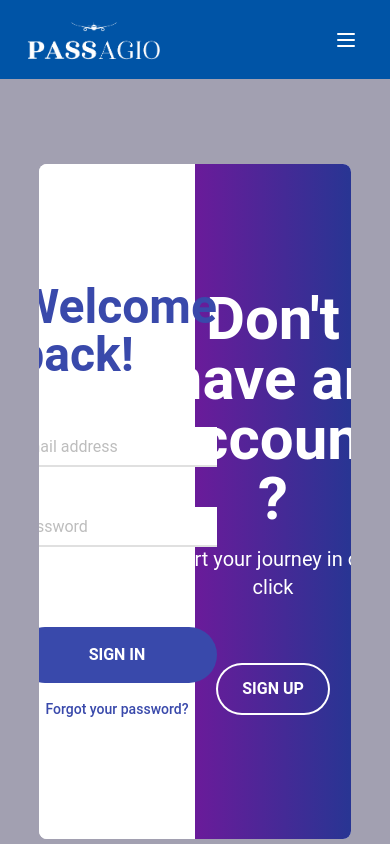
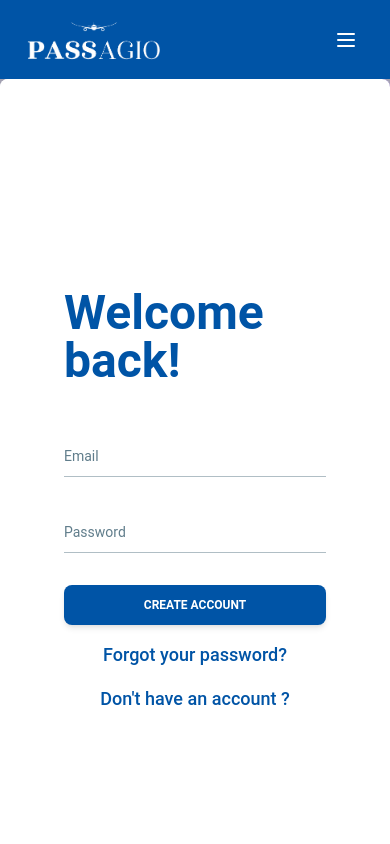
Before and after one commit to Abdo-Ahmed-Mostafa/booking-front, a Next.js app: page /login in a window 390 px wide. Shown: the top 844 px of the page. Built offline with nearby package versions, Linux system fonts and the light colour scheme.

Commit message:
update responsive system login and handel function system login

```diff
--- a/app/layout.js
+++ b/app/layout.js
@@ -2,6 +2,7 @@ import localFont from "next/font/local";
 import "./globals.css";
 import HomeNav from "@/components/UI/navbar/HomeNav";
 import Footer from "@/components/UI/footer/Footer";
+import { Toaster } from "react-hot-toast";
 
 const geistSans = localFont({
   src: "./fonts/GeistVF.woff",
@@ -26,6 +27,7 @@ export default function RootLayout({ children }) {
         suppressHydrationWarning
         className={`${geistSans.variable} ${geistMono.variable} antialiased flex flex-col min-h-screen justify-between`}
       >
+        <Toaster />
         <HomeNav />
         {children}
         <Footer />
--- a/app/login/page.jsx
+++ b/app/login/page.jsx
@@ -1,5 +1,4 @@
 import LoginPage from "@/components/UI/LoginPage/LoginPage";
-
 const Login = () => {
   return (
     <div className="flex items-center justify-center h-screen bg-[#a2a0b1]">
--- a/components/UI/LoginPage/LoginPage.js
+++ b/components/UI/LoginPage/LoginPage.js
@@ -10,45 +10,49 @@ const LoginPage = () => {
   const overlayBg =
     "bg-gradient-to-r from-blue-800 via-purple-800 to-indigo-800";
 
+  const toggleAnimation = () => {
+    setIsAnimated(!isAnimated);
+  };
+
   return (
-    <div className="h-4/5 w-4/5 bg-white relative overflow-hidden rounded-lg">
+    <div className="h-full w-full md:w-4/5 flex flex-col bg-white relative overflow-hidden rounded-lg">
       <div
         id="signin"
-        className={`bg-white absolute top-0 left-0 h-full w-1/2 flex justify-center items-center transition-all duration-700 ease-in-out z-20 ${
+        className={`bg-white absolute top-0 left-0 h-full w-full md:w-1/2 flex justify-center items-center transition-all duration-700 ease-in-out z-20 ${
           isAnimated ? "translate-x-full opacity-0" : ""
         }`}
       >
-        <SigninForm />
+        <SigninForm toggleAnimation={toggleAnimation} />
       </div>
 
       <div
         id="signup"
-        className={`absolute top-0 left-0 h-full w-1/2 flex justify-center items-center transition-all duration-700 ease-in-out ${
+        className={`bg-white absolute top-0 left-0 h-full w-full  md:w-1/2 flex justify-center items-center transition-all duration-700 ease-in-out ${
           isAnimated
-            ? "translate-x-full opacity-100 z-50 animate-show"
+            ? "md:translate-x-full opacity-100 z-50 animate-show"
             : "opacity-0 z-10"
         }`}
       >
         <div className="h-full w-full flex justify-center items-center">
-          <SignupForm />
+          <SignupForm toggleAnimation={toggleAnimation} />
         </div>
       </div>
 
       <div
         id="overlay-container"
-        className={`absolute top-0 left-1/2 w-1/2 h-full overflow-hidden transition transition-transform duration-700 ease-in-out z-100 ${
+        className={`absolute top-0 left-1/2 w-full md:w-1/2 h-full overflow-hidden transition-all duration-700 ease-in-out z-100 ${
           isAnimated ? "-translate-x-full" : ""
         }`}
       >
         <div
           id="overlay"
-          className={`${overlayBg} relative -left-full h-full w-[200%] transform transition transition-transform duration-700 ease-in-out ${
+          className={`${overlayBg} relative -left-full h-full w-[200%] transform transition-all duration-700 ease-in-out ${
             isAnimated ? "translate-x-1/2" : "translate-x-0"
           }`}
         >
           <div
             id="overlay-left"
-            className={`w-1/2 h-full absolute flex justify-center items-center top-0 transform -translate-x-[20%] transition transition-transform duration-700 ease-in-out ${
+            className={`w-full md:w-1/2 h-full absolute flex justify-center items-center top-0 transform -translate-x-[20%] transition-all duration-700 ease-in-out ${
               isAnimated ? "translate-x-0" : "-translate-x-[20%]"
             }`}
           >
@@ -59,7 +63,7 @@ const LoginPage = () => {
           </div>
           <div
             id="overlay-right"
-            className={`w-1/2 h-full absolute flex justify-center items-center top-0 right-0 transform transition transition-transform duration-700 ease-in-out ${
+            className={`w-full md:w-1/2 h-full absolute flex justify-center items-center top-0 right-0 transform transition-all duration-700 ease-in-out ${
               isAnimated ? "translate-x-[20%]" : "translate-x-0"
             }`}
           >
--- a/components/UI/LoginPage/SigninForm.js
+++ b/components/UI/LoginPage/SigninForm.js
@@ -1,65 +1,75 @@
 "use client";
+import { Button, Input } from "@material-tailwind/react";
+import Link from "next/link";
 import { useState } from "react";
 
-const SigninForm = () => {
-  const [email, setEmail] = useState("");
-  const [password, setPassword] = useState("");
-
+const SigninForm = ({ toggleAnimation }) => {
+  const [data, setData] = useState({
+    email: "",
+    password: "",
+  });
+  const handelFormSend = async (e) => {
+    e.preventDefault();
+    const sendData = await fetch(`/api/`, {
+      method: "POST",
+      headers: {
+        "Content-Type": "application/json",
+      },
+      body: JSON.stringify(data),
+    });
+    const response = await sendData.json();
+    if (response.statues != 201) {
+      toast.error(response.message);
+    }
+  };
   return (
     <div className="selection:bg-indigo-500 selection:text-white">
       <div className="flex justify-center items-center">
         <div className="p-8 flex-1">
           <div className="mx-auto overflow-hidden">
             <div className="p-8">
-              <h1 className="text-5xl font-bold text-indigo-600">
+              <h1 className="text-5xl font-bold text-mainBlue">
                 Welcome back!
               </h1>
 
-              <form className="mt-12" action="" method="POST">
-                <div className="relative">
-                  <input
-                    id="signin-email"
-                    name="email"
-                    type="text"
-                    className="peer h-10 w-full border-b-2 border-gray-300 text-gray-900 placeholder-transparent focus:outline-none focus:border-indigo-600"
-                    placeholder="john@doe.com"
-                  />
-                  <label
-                    htmlFor="email"
-                    className="absolute left-0 -top-3.5 text-gray-600 text-sm transition-all peer-placeholder-shown:text-base peer-placeholder-shown:text-gray-400 peer-placeholder-shown:top-2 peer-focus:-top-3.5 peer-focus:text-gray-600 peer-focus:text-sm"
-                  >
-                    Email address
-                  </label>
-                </div>
-                <div className="mt-10 relative">
-                  <input
-                    id="signin-password"
-                    type="password"
-                    name="password"
-                    className="peer h-10 w-full border-b-2 border-gray-300 text-gray-900 placeholder-transparent focus:outline-none focus:border-indigo-600"
-                    placeholder="Password"
-                  />
-                  <label
-                    htmlFor="password"
-                    className="absolute left-0 -top-3.5 text-gray-600 text-sm transition-all peer-placeholder-shown:text-base peer-placeholder-shown:text-gray-400 peer-placeholder-shown:top-2 peer-focus:-top-3.5 peer-focus:text-gray-600 peer-focus:text-sm"
-                  >
-                    Password
-                  </label>
-                </div>
+              <form
+                className="mt-12 flex flex-col gap-8"
+                onSubmit={(e) => handelFormSend(e)}
+              >
+                <Input
+                  variant="standard"
+                  label="Email"
+                  placeholder="Email"
+                  value={data.email}
+                  onChange={(e) => setData({ ...data, email: e.target.value })}
+                />
+                <Input
+                  variant="standard"
+                  label="Password"
+                  placeholder="Password"
+                  type="password"
+                  value={data.password}
+                  onChange={(e) =>
+                    setData({ ...data, password: e.target.value })
+                  }
+                />
+                <Button className="bg-mainBlue" type="submit">
+                  Create account
+                </Button>
+              </form>
 
-                <input
-                  type="submit"
-                  value="Sign in"
-                  className="mt-20 px-8 py-4 uppercase rounded-full bg-indigo-600 hover:bg-indigo-500 text-white font-semibold text-center block w-full focus:outline-none focus:ring focus:ring-offset-2 focus:ring-indigo-500 focus:ring-opacity-80 cursor-pointer"
-                />
-              </form>
-              <a
-                href="#"
-                className="mt-4 block text-sm text-center font-medium text-indigo-600 hover:underline focus:outline-none focus:ring-2 focus:ring-indigo-500"
+              <Link
+                href={""}
+                className="mt-4 block text-lg text-center font-medium text-mainBlue hover:underline focus:outline-none focus:ring-2 focus:ring-indigo-500"
               >
-                {" "}
-                Forgot your password?{" "}
-              </a>
+                Forgot your password?
+              </Link>
+              <p
+                onClick={() => toggleAnimation()}
+                className="mt-4 block md:hidden text-lg text-center font-medium text-mainBlue cursor-pointer "
+              >
+                Don&apos;t have an account ?
+              </p>
             </div>
           </div>
         </div>
--- a/components/UI/LoginPage/SignupForm.js
+++ b/components/UI/LoginPage/SignupForm.js
@@ -1,72 +1,100 @@
 "use client";
+import { Button, Input } from "@material-tailwind/react";
+import Link from "next/link";
 import { useState } from "react";
+import toast, { Toaster } from "react-hot-toast";
 
-const SignupForm = () => {
-  const [email, setEmail] = useState("");
-  const [password, setPassword] = useState("");
+const SignupForm = ({ toggleAnimation }) => {
+  const [data, setData] = useState({
+    name: "",
+    email: "",
+    password: "",
+    confirmPassword: "",
+    currentCity: "",
+  });
 
+  const handelFormSend = async (e) => {
+    e.preventDefault();
+    if (data.password !== data.confirmPassword) {
+      return toast.error("confirmPassword is incorrect");
+    }
+    const sendData = await fetch(`/api/`, {
+      method: "POST",
+      headers: {
+        "Content-Type": "application/json",
+      },
+      body: JSON.stringify(data),
+    });
+    const response = await sendData.json();
+    if (response.statues != 201) {
+      toast.error(response.message);
+    }
+  };
   return (
     <div className="selection:bg-indigo-500 selection:text-white">
       <div className="flex justify-center items-center">
         <div className="p-8 flex-1">
           <div className="mx-auto overflow-hidden">
-            <div className="p-8">
-              <h1 className="text-5xl font-bold text-indigo-600">
+            <div className="p-8 flex flex-col gap-8">
+              <h1 className="text-5xl font-bold text-indigo-600 text-center">
                 Create account
               </h1>
-
-              <form className="mt-12" action="" method="POST">
-                <div className="relative">
-                  <input
-                    id="name"
-                    name="name"
-                    type="text"
-                    className="peer h-10 w-full border-b-2 border-gray-300 text-gray-900 placeholder-transparent focus:outline-none focus:border-indigo-600"
-                    placeholder="Name"
-                  />
-                  <label
-                    htmlFor="name"
-                    className="absolute left-0 -top-3.5 text-gray-600 text-sm transition-all peer-placeholder-shown:text-base peer-placeholder-shown:text-gray-400 peer-placeholder-shown:top-2 peer-focus:-top-3.5 peer-focus:text-gray-600 peer-focus:text-sm"
-                  >
-                    Name
-                  </label>
-                </div>
-                <div className="mt-10 relative">
-                  <input
-                    id="email"
-                    name="email"
-                    type="text"
-                    className="peer h-10 w-full border-b-2 border-gray-300 text-gray-900 placeholder-transparent focus:outline-none focus:border-indigo-600"
-                    placeholder="john@doe.com"
-                  />
-                  <label
-                    htmlFor="email"
-                    className="absolute left-0 -top-3.5 text-gray-600 text-sm transition-all peer-placeholder-shown:text-base peer-placeholder-shown:text-gray-400 peer-placeholder-shown:top-2 peer-focus:-top-3.5 peer-focus:text-gray-600 peer-focus:text-sm"
-                  >
-                    Email address
-                  </label>
-                </div>
-                <div className="mt-10 relative">
-                  <input
-                    id="password"
-                    type="password"
-                    name="password"
-                    className="peer h-10 w-full border-b-2 border-gray-300 text-gray-900 placeholder-transparent focus:outline-none focus:border-indigo-600"
-                    placeholder="Password"
-                  />
-                  <label
-                    htmlFor="password"
-                    className="absolute left-0 -top-3.5 text-gray-600 text-sm transition-all peer-placeholder-shown:text-base peer-placeholder-shown:text-gray-400 peer-placeholder-shown:top-2 peer-focus:-top-3.5 peer-focus:text-gray-600 peer-focus:text-sm"
-                  >
-                    Password
-                  </label>
-                </div>
-
-                <input
-                  type="submit"
-                  value="Sign up"
-                  className="mt-20 px-8 py-4 uppercase rounded-full bg-indigo-600 hover:bg-indigo-500 text-white font-semibold text-center block w-full focus:outline-none focus:ring focus:ring-offset-2 focus:ring-indigo-500 focus:ring-opacity-80 cursor-pointer"
+              <form
+                onSubmit={(e) => handelFormSend(e)}
+                className="flex  flex-col gap-6"
+              >
+                <Input
+                  variant="standard"
+                  label="Name"
+                  placeholder="Name"
+                  value={data.name}
+                  onChange={(e) => setData({ ...data, name: e.target.value })}
                 />
+                <Input
+                  variant="standard"
+                  label="Email"
+                  placeholder="Email"
+                  value={data.email}
+                  onChange={(e) => setData({ ...data, email: e.target.value })}
+                />
+                <Input
+                  variant="standard"
+                  label="Password"
+                  placeholder="Password"
+                  value={data.password}
+                  type="password"
+                  onChange={(e) =>
+                    setData({ ...data, password: e.target.value })
+                  }
+                />
+                <Input
+                  variant="standard"
+                  label="Confirm Password"
+                  placeholder="Confirm Password"
+                  value={data.confirmPassword}
+                  type="password"
+                  onChange={(e) =>
+                    setData({ ...data, confirmPassword: e.target.value })
+                  }
+                />
+                <Input
+                  variant="standard"
+                  label="Current City"
+                  placeholder="Current City"
+                  value={data.currentCity}
+                  onChange={(e) =>
+                    setData({ ...data, currentCity: e.target.value })
+                  }
+                />
+                <Button className="bg-mainBlue" type="submit">
+                  Create account
+                </Button>
+                <p
+                  className="text-mainBlue text-center cursor-pointer block md:hidden"
+                  onClick={() => toggleAnimation()}
+                >
+                  Already have an account ?
+                </p>
               </form>
             </div>
           </div>
--- a/package.json
+++ b/package.json
@@ -12,6 +12,7 @@
     "@material-tailwind/react": "^2.1.10",
     "axios": "^1.7.7",
     "next": "^15.0.2",
+    "react-hot-toast": "^2.4.1",
     "react-icons": "^5.3.0",
     "react-select": "^5.8.2"
   },
```
Also changed, not shown: 1 other file (tests, documents, lock files or other folders).
